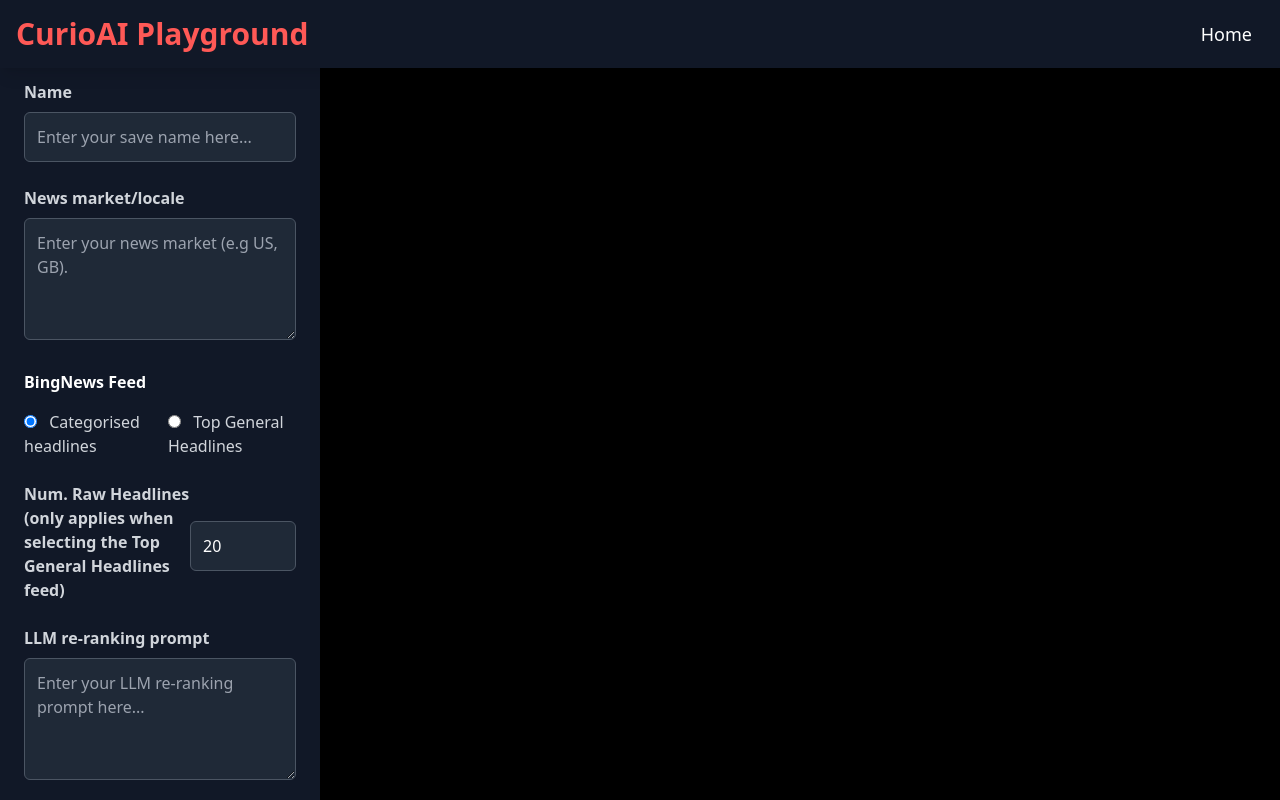
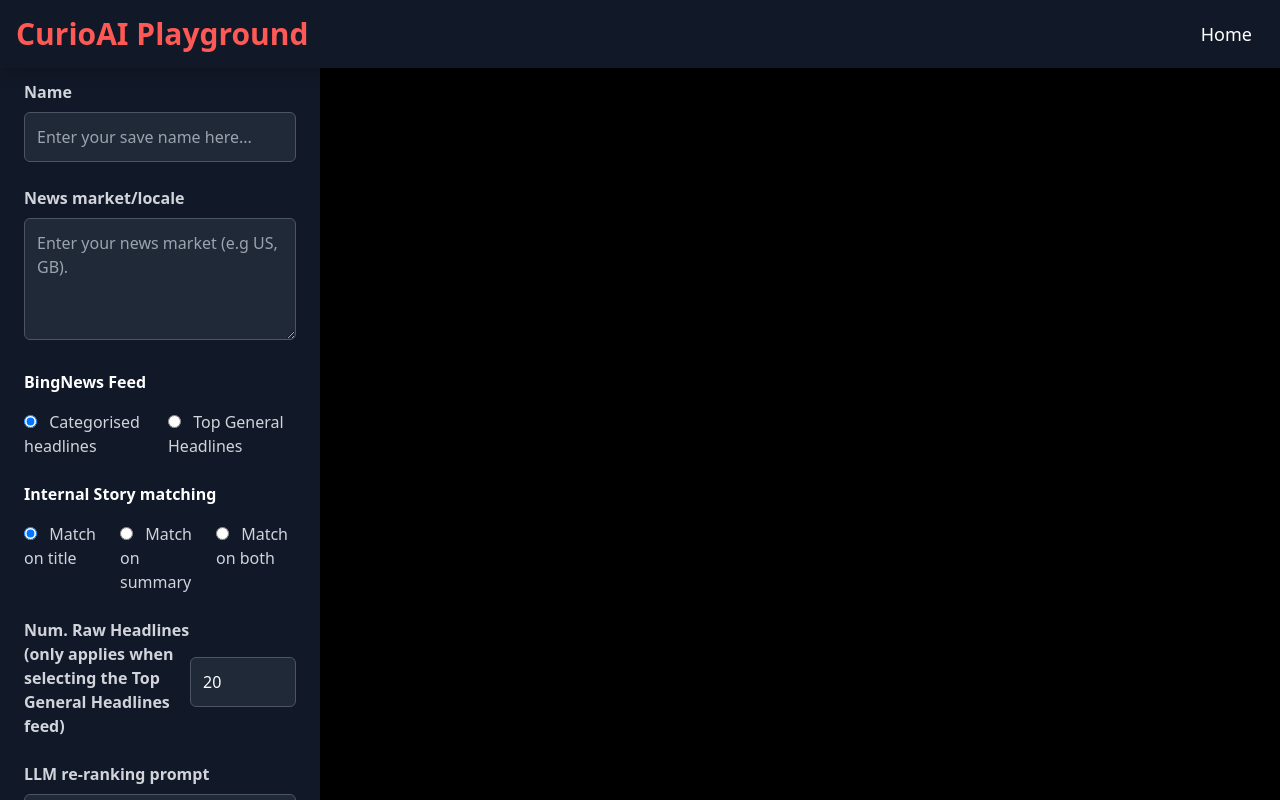
Before and after one commit to curio-labs/playground, a Django app: page /news-ranking/ in a window 1280 px wide. Run offline with Django 4.2, Linux system fonts and the light colour scheme; style sheets or scripts are compiled from the project's sources; parts of the project's set-up code (start-up, migrations or seed data) failed here and were passed over; some libraries are stand-ins or nearby versions.

Commit message:
added story-matching to our headlines

```diff
--- a/app/templates/news_ranking_sidebar.html
+++ b/app/templates/news_ranking_sidebar.html
@@ -41,6 +41,40 @@
     </div>
 </div>
 
+<div class="mb-6">
+    <div class="font-bold text-white">Internal Story matching</div>
+    <div class="grid lg:grid-cols-3 gap-4 mt-4">
+         <div>
+            <input
+                    type="radio"
+                    id="match-on-title"
+                    name="internal-story-matching"
+                    value="match-on-title"
+                    class="mr-2 bg-gray-800 border-gray-600 text-rioRed focus:ring-rioRed"
+                    checked>
+            <label for="match-on-title" class="text-gray-300">Match on title</label>
+        </div>
+        <div>
+            <input
+                    type="radio"
+                    id="match-on-summary"
+                    name="internal-story-matching"
+                    class="mr-2 bg-gray-800 border-gray-600 text-rioRed focus:ring-rioRed"
+                    value="match-on-summary">
+            <label for="match-on-summary" class="text-gray-300">Match on summary</label>
+        </div>
+         <div>
+            <input
+                    type="radio"
+                    id="match-on-both"
+                    name="internal-story-matching"
+                    class="mr-2 bg-gray-800 border-gray-600 text-rioRed focus:ring-rioRed"
+                    value="match-on-both">
+            <label for="match-on-both" class="text-gray-300">Match on both</label>
+        </div>
+    </div>
+</div>
+
 <div class="mb-6 flex justify-between items-center">
     <label class="font-bold text-gray-300 " for="headline-limit">Num. Raw Headlines (only applies when selecting the Top General Headlines feed)</label>
     <input id="headline-limit" name="headline-limit"
@@ -67,7 +101,7 @@
             hx-headers='{"X-CSRFToken": "{{ csrf_token }}"}'
             hx-target="#output-box"
             hx-swap="innerHTML"
-            hx-include="[name=prompt-value], [name=news-market], [name=selected-news-feed], [name=headline-limit]"
+            hx-include="[name=prompt-value], [name=news-market], [name=selected-news-feed], [name=headline-limit], [name=internal-story-matching]"
             hx-indicator="#loading-indicator"
     >Run
     </button>
--- a/app/views.py
+++ b/app/views.py
@@ -8,6 +8,7 @@ from django.views.decorators import csrf, http
 
 from app import repo
 from src import constants, firebase, services
+from src.services.headlines import HeadlineStoryQueryStrategy
 
 
 def index(request):
@@ -124,6 +125,8 @@ def news_ranking_prompt(request):
     selected_news_feed = request.POST.get("selected-news-feed")
     is_top_headlines = selected_news_feed == "top-headlines"
     headline_limit = int(request.POST.get("headline-limit"))
+    story_matching_strategy = request.POST.get("internal-story-matching")
+
     try:
         headlines = services.headlines.get_all_bing_news_headlines(
             market=news_market,
@@ -140,9 +143,34 @@ def news_ranking_prompt(request):
     reranked_headlines = services.llm.make_concurrent_llm_request_for_headline_scoring(
         headlines=headlines, relevancy_prompt=prompt_value
     )
+
+    if story_matching_strategy is None:
+        story_matches = None
+    else:
+        story_matching_strategy = HeadlineStoryQueryStrategy.from_user_str(
+            story_matching_strategy
+        )
+        story_matches = services.headlines.match_headlines_to_internal_stories(
+            [headline for headline, _ in reranked_headlines], story_matching_strategy
+        )
+
+    if story_matches is not None:
+        context = {
+            "headlines": headlines,
+            "reranked_headlines_and_stories": list(
+                zip(reranked_headlines, story_matches)
+            ),
+            "has_story_matches": True,
+        }
+    else:
+        context = {
+            "headlines": headlines,
+            "reranked_headlines": reranked_headlines,
+            "has_story_matches": False,
+        }
     html = render_to_string(
         "reranked_headlines_table.html",
-        {"headlines": headlines, "reranked_headlines": reranked_headlines},
+        context,
     )
     return HttpResponse(html)
 
--- a/src/services/headlines.py
+++ b/src/services/headlines.py
@@ -1,11 +1,16 @@
+import enum
 import html
+import logging
 import os
 from concurrent.futures import ThreadPoolExecutor
+from datetime import datetime, timedelta
 from typing import Dict, List, Optional
 
 import httpx
 from pydantic import BaseModel
 from retry import retry
+
+from src.services import get_stories_by_id, get_vector_search_stories
 
 SUBSCRIPTION_KEY = os.environ["BING_NEWS_API_KEY"]
 BING_NEWS_TOPIC_URL = "https://api.bing.microsoft.com/v7.0/news"
@@ -28,8 +33,30 @@ class Headline(BaseModel):
     category: str
 
 
+class HeadlineStoryQueryStrategy(enum.Enum):
+    USE_TITLE = enum.auto()
+    USE_SUMMARY = enum.auto()
+    USE_TITLE_AND_SUMMARY = enum.auto()
+
+    @staticmethod
+    def from_user_str(user_str: str) -> "HeadlineStoryQueryStrategy":
+        if user_str == "match-on-title":
+            return HeadlineStoryQueryStrategy.USE_TITLE
+        elif user_str == "match-on-summary":
+            return HeadlineStoryQueryStrategy.USE_SUMMARY
+        elif user_str == "match-on-both":
+            return HeadlineStoryQueryStrategy.USE_TITLE_AND_SUMMARY
+        else:
+            raise ValueError(
+                f"Unrecognized user str for HeadlineStoryQueryStrategy: {user_str}"
+            )
+
+
 HTTP_TOO_MANY_REQUEST = 429
 HTTP_SERVER_ERROR = 500
+
+
+LOG = logging.getLogger(__name__)
 
 
 def _bing_categories_gb() -> List[str]:
@@ -146,3 +173,50 @@ def get_all_bing_news_headlines(
                     category=result["category"],
                 )
     return list(headlines.values())
+
+
+def match_headlines_to_internal_stories(
+    headlines: List[Headline], query_strategy: HeadlineStoryQueryStrategy
+) -> List[Optional[Dict]]:
+    return list(
+        ThreadPoolExecutor(max_workers=10).map(
+            lambda h: match_headline_to_internal_story(h, query_strategy), headlines
+        )
+    )
+
+
+def match_headline_to_internal_story(
+    headline: Headline, query_strategy: Optional[HeadlineStoryQueryStrategy] = None
+) -> Optional[Dict]:
+    query_strategy = query_strategy or HeadlineStoryQueryStrategy.USE_SUMMARY
+    match query_strategy:
+        case HeadlineStoryQueryStrategy.USE_TITLE:
+            query_text = headline.title
+        case HeadlineStoryQueryStrategy.USE_SUMMARY:
+            query_text = headline.summary
+        case HeadlineStoryQueryStrategy.USE_TITLE_AND_SUMMARY:
+            query_text = f"{headline.title}   {headline.summary}"
+        case _:
+            raise ValueError(f"Unsupported query strategy {query_strategy}")
+
+    similarity_results = get_vector_search_stories(
+        start_date=(datetime.now() - timedelta(days=3)).isoformat(),
+        limit=3,
+        vector_search=query_text,
+    )
+    if len(similarity_results) == 0:
+        return None
+    else:
+        best_match_story_id = similarity_results[0]["id"]
+        best_match_stories = get_stories_by_id([best_match_story_id])["data"]
+        if len(best_match_stories) == 0:
+            LOG.warning(
+                f"Story with ID {best_match_story_id} exists in vector DB but not in playground DB."
+            )
+            return {
+                "id": best_match_story_id,
+                "title": "(An internal story was found but does not yet exist in the Playground DB)",
+                "text": "(An internal story was found but does not yet exist in the Playground DB)",
+            }
+        else:
+            return best_match_stories[0]
```
Also changed, not shown: app/templates/reranked_headlines_table.html (+33 -3 lines).
